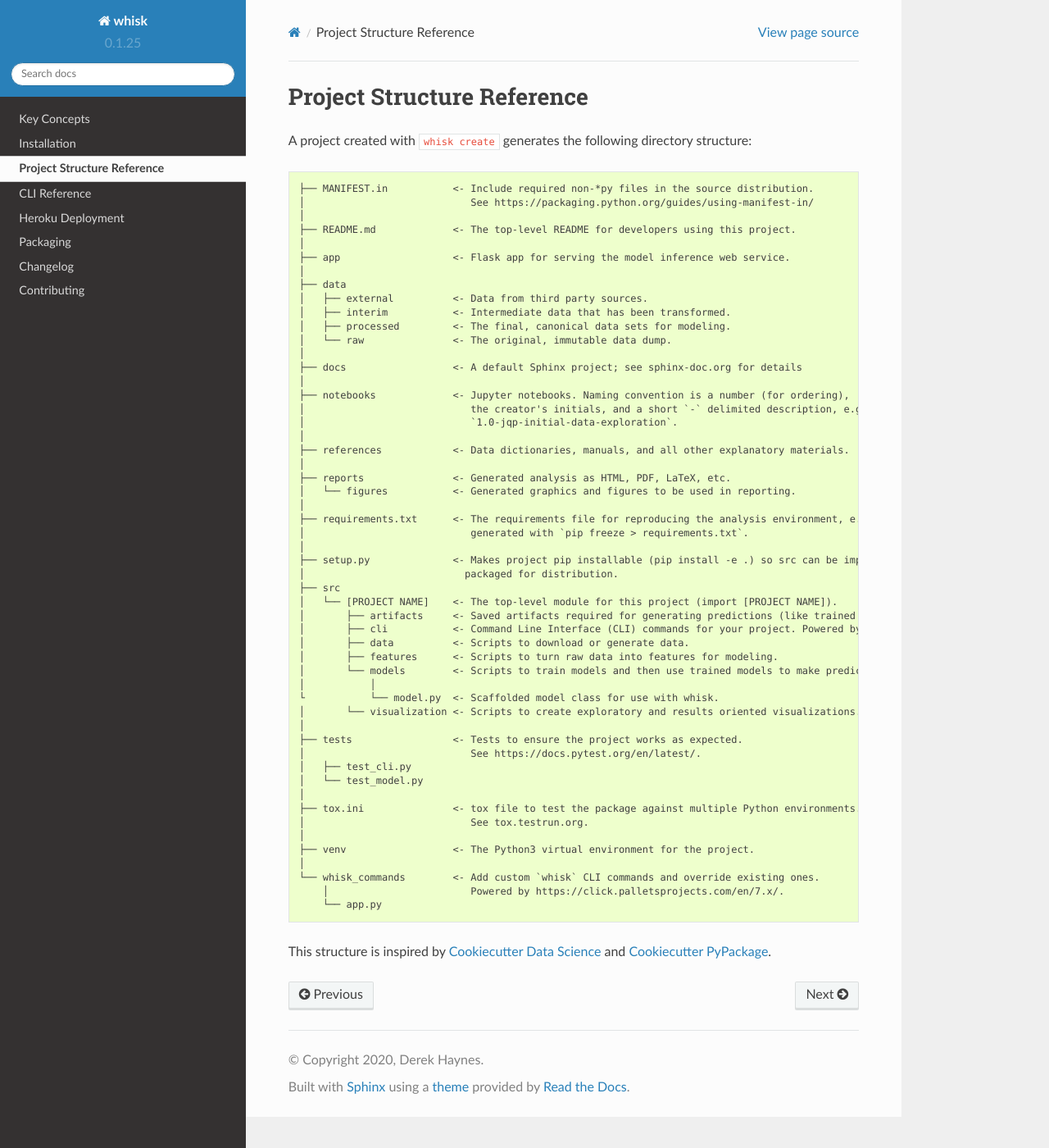
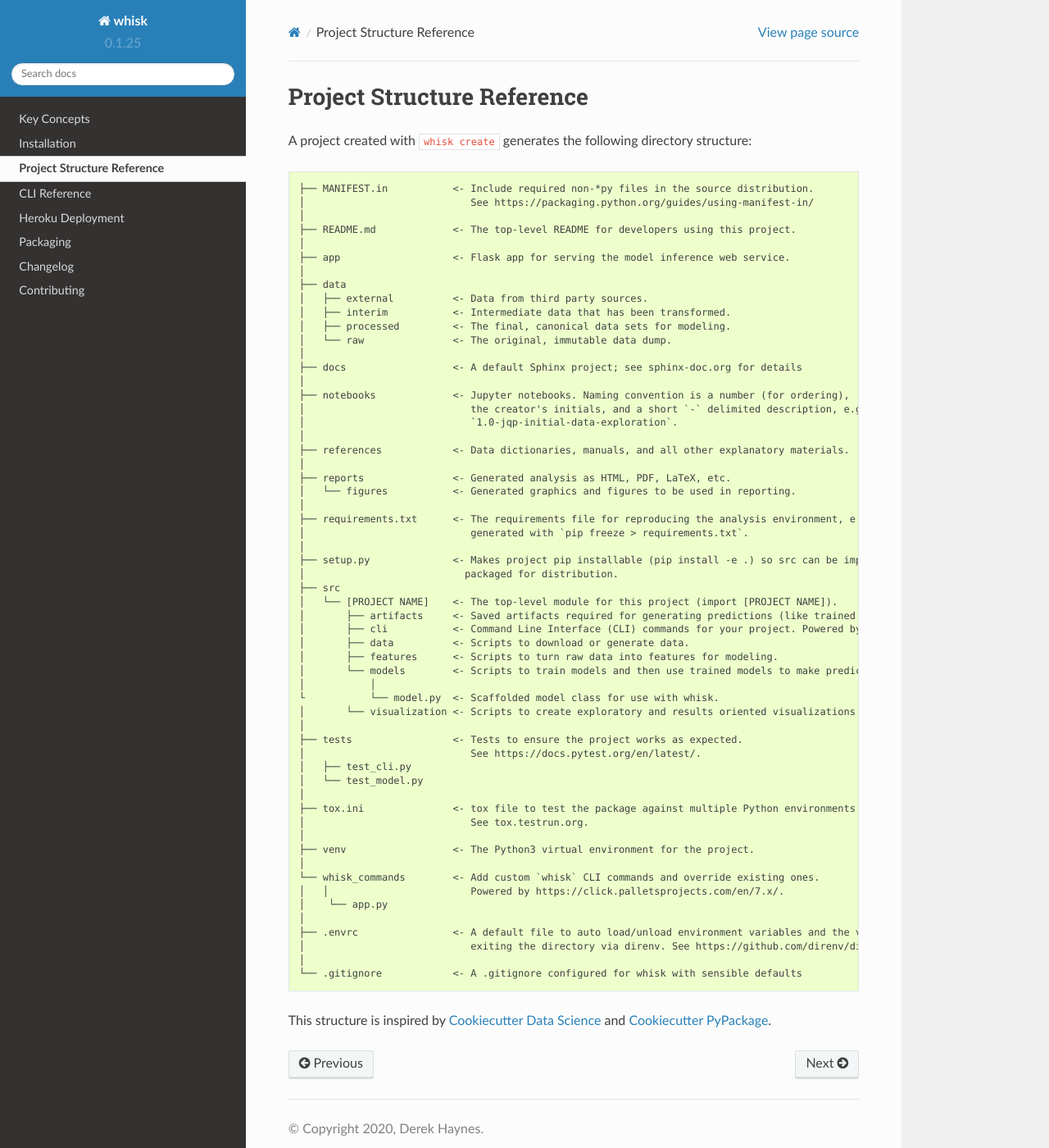
Before and after one commit to whisk-ml/whisk, a Sphinx documentation site: the page built from docs/project_structure.md, in a window 1280 px wide and 1400 px high. Shown: the whole window at 82% size. Built offline with Sphinx 7.4.7 and the Read the Docs theme 2.0.0, drawn with Linux system fonts in a browser that asks for light colours; pages that are not in the unit, such as notebooks, are missing from menus.

Commit message:
Added .envrc and .gitignore to structure

```diff
--- a/docs/project_structure.md
+++ b/docs/project_structure.md
@@ -56,7 +56,12 @@ A project created with [`whisk create`](cli_reference.html#whisk-create) generat
     ├── venv                  <- The Python3 virtual environment for the project.
     │
     └── whisk_commands        <- Add custom `whisk` CLI commands and override existing ones.
-        │                        Powered by https://click.palletsprojects.com/en/7.x/.
-        └── app.py
+    │   │                        Powered by https://click.palletsprojects.com/en/7.x/.
+    │    └── app.py
+    │
+    ├── .envrc                <- A default file to auto load/unload environment variables and the venv when entering and
+    │                            exiting the directory via direnv. See https://github.com/direnv/direnv.
+    │
+    └── .gitignore            <- A .gitignore configured for whisk with sensible defaults
 
 This structure is inspired by [Cookiecutter Data Science](https://github.com/drivendata/cookiecutter-data-science) and [Cookiecutter PyPackage](https://github.com/audreyr/cookiecutter-pypackage).
```
Also changed, not shown: docs/index.md (+1 -1 lines).
